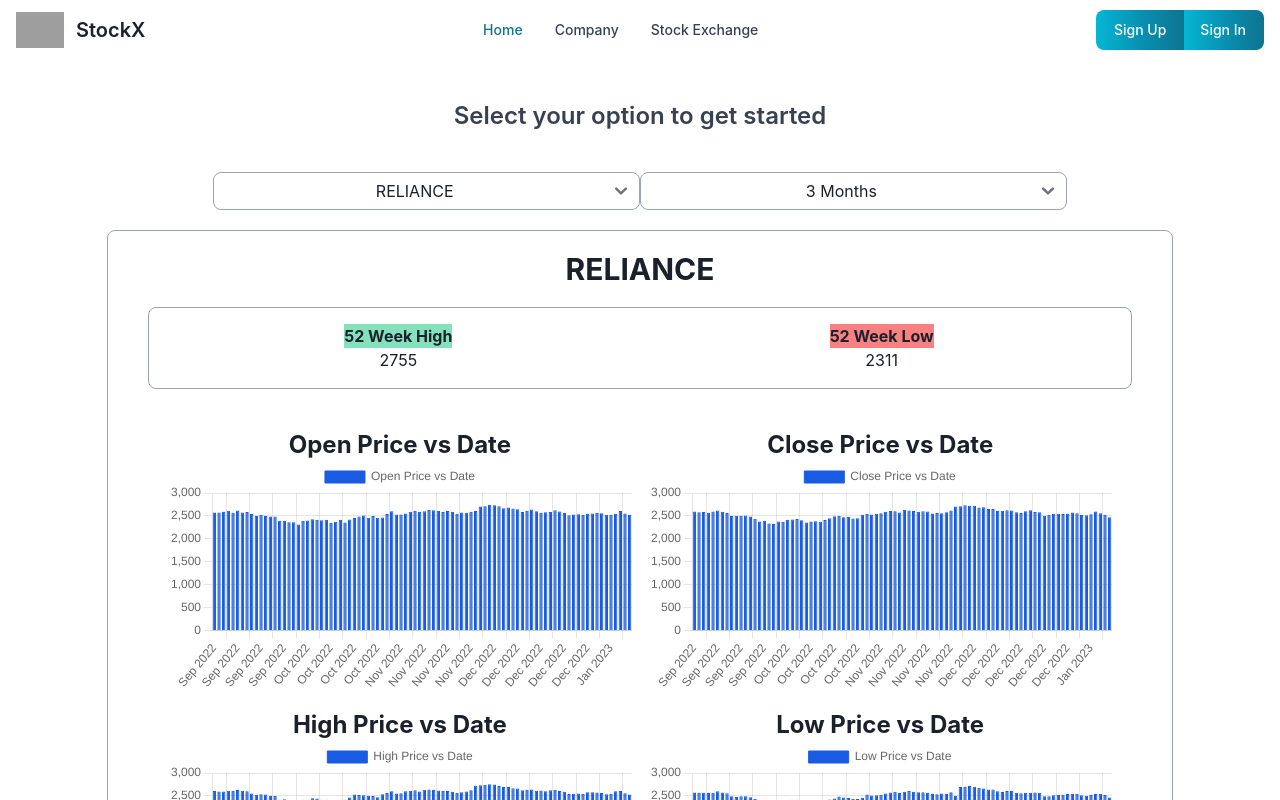
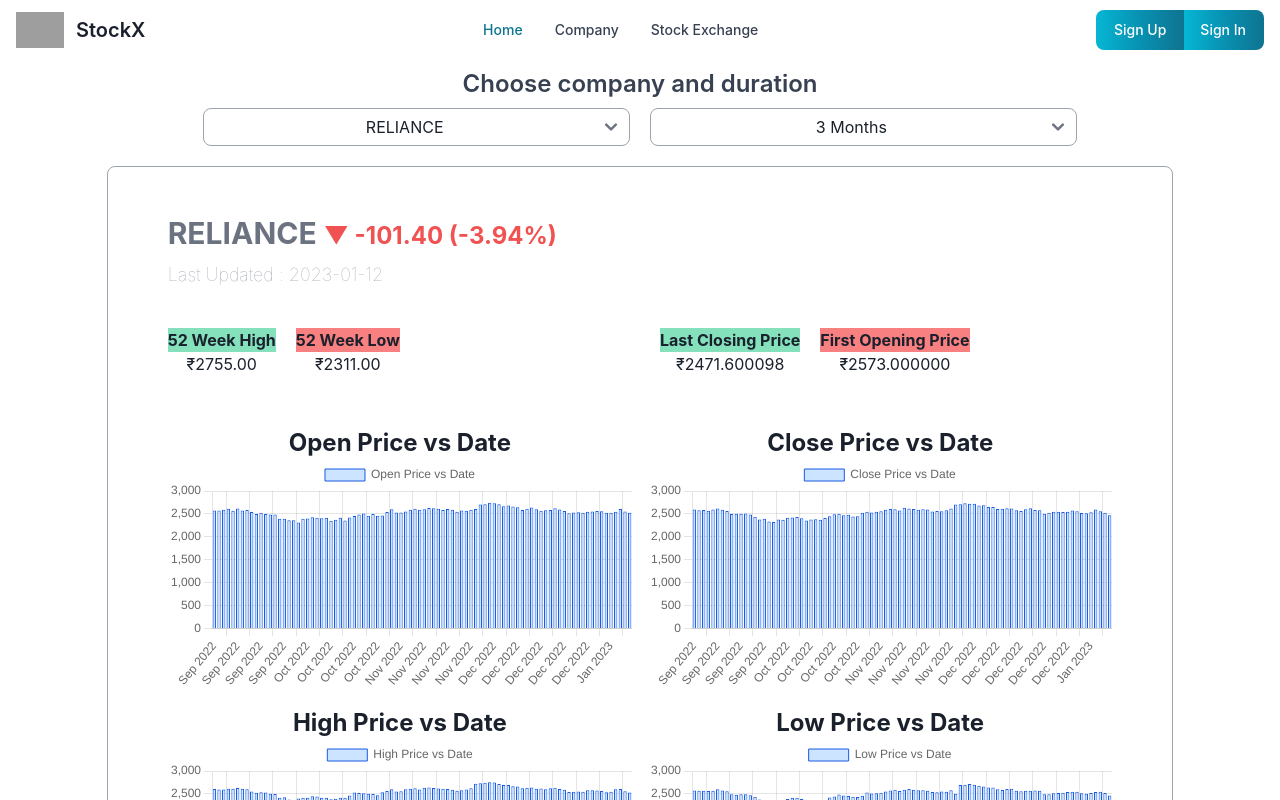
Before and after one commit to adarshanand67/StockX, a React (Vite) app in the folder frontend/: page /company in a window 1280 px wide. Shown: the top 800 px of the page. Built offline with nearby package versions, Linux system fonts and the light colour scheme; grey boxes are pictures that could not be loaded.

Commit message:
Added Last Updated

```diff
--- a/frontend/src/App.jsx
+++ b/frontend/src/App.jsx
@@ -82,10 +82,10 @@ function App() {
       {/* Set routes to /signup */}
       <div className="">
         <h1
-          className="text-2xl text-gray-700 m-10 font-semibold"
+          className="text-2xl text-gray-700 m-2 font-semibold"
           style={{ textAlign: "center" }}
         >
-          Select your option to get started
+          Choose company and duration
         </h1>
       </div>
 
@@ -107,7 +107,11 @@ function App() {
                   duration,
                   setDuration
                 )}
-                <DisplayCharts data={data} company={selectedCompany} />
+                <DisplayCharts
+                  data={data}
+                  company={selectedCompany}
+                  duration={duration}
+                />
               </>
             }
           />
@@ -122,7 +126,11 @@ function App() {
                   duration,
                   setDuration
                 )}
-                <DisplayCharts data={data} company={selectedCompany} />
+                <DisplayCharts
+                  data={data}
+                  company={selectedCompany}
+                  duration={duration}
+                />
               </>
             }
           />
--- a/frontend/src/components/DisplayCharts.jsx
+++ b/frontend/src/components/DisplayCharts.jsx
@@ -21,9 +21,11 @@ const dateFormater = (date) => {
   return `${monthName} ${year}`;
 };
 
-const DisplayCharts = ({ data, company }) => {
+const DisplayCharts = ({ data, company, duration }) => {
+  const RupeeSymbol = "\u20B9";
   const dateLabels = data.map((item) => dateFormater(item.Date));
-  console.log(dateLabels);
+  // console.log(dateLabels);
+  const pureDates = data.map((item) => item.Date);
   const openPrices = data.map((item) => item.Open);
   const closePrices = data.map((item) => item.Close);
   const highPrices = data.map((item) => item.High);
@@ -31,9 +33,22 @@ const DisplayCharts = ({ data, company }) => {
   const volume = data.map((item) => item.Volume);
   const adjClose = data.map((item) => item["Adj Close"]);
 
-  const WeekHigh52 = Math.max(...highPrices).toString();
-  const WeekLow52 = Math.min(...lowPrices).toString();
-  console.log(WeekHigh52, WeekLow52);
+  const WeekHigh52 = Math.max(...highPrices).toFixed(2);
+  const WeekLow52 = Math.min(...lowPrices).toFixed(2);
+  // console.log(WeekHigh52, WeekLow52);
+
+  const lastClosingPrice = closePrices[closePrices.length - 1];
+  const FirstOpeningPrice = openPrices[0];
+  const lastestDate = pureDates[pureDates.length - 1];
+
+  const priceChange = (lastClosingPrice - FirstOpeningPrice).toFixed(2);
+
+  const priceChangePercentage = (
+    (priceChange / FirstOpeningPrice) *
+    100
+  ).toFixed(2);
+  const greenOrRed = priceChange > 0 ? "green" : "red";
+  const upOrDownArrow = priceChange > 0 ? "▲" : "▼";
 
   const Open_vs_Date = {
     labels: dateLabels,
@@ -41,7 +56,7 @@ const DisplayCharts = ({ data, company }) => {
       {
         label: "Open Price vs Date",
         data: openPrices,
-        backgroundColor: "#1A5BE3",
+        backgroundColor: "#CCE4FF",
         borderColor: "#1A5BE3",
         borderWidth: 1,
       },
@@ -54,7 +69,7 @@ const DisplayCharts = ({ data, company }) => {
       {
         label: "Close Price vs Date",
         data: closePrices,
-        backgroundColor: "#1A5BE3",
+        backgroundColor: "#CCE4FF",
         borderColor: "#1A5BE3",
         borderWidth: 1,
       },
@@ -67,7 +82,7 @@ const DisplayCharts = ({ data, company }) => {
       {
         label: "High Price vs Date",
         data: highPrices,
-        backgroundColor: "#1A5BE3",
+        backgroundColor: "#CCE4FF",
         borderColor: "#1A5BE3",
         borderWidth: 1,
       },
@@ -80,7 +95,7 @@ const DisplayCharts = ({ data, company }) => {
       {
         label: "Low Price vs Date",
         data: lowPrices,
-        backgroundColor: "#1A5BE3",
+        backgroundColor: "#CCE4FF",
         borderColor: "#1A5BE3",
         borderWidth: 1,
       },
@@ -93,7 +108,7 @@ const DisplayCharts = ({ data, company }) => {
       {
         label: "Volume vs Date",
         data: volume,
-        backgroundColor: "#1A5BE3",
+        backgroundColor: "#CCE4FF",
         borderColor: "#1A5BE3",
         borderWidth: 1,
       },
@@ -106,7 +121,7 @@ const DisplayCharts = ({ data, company }) => {
       {
         label: "Adj Close vs Date",
         data: adjClose,
-        backgroundColor: "#1A5BE3",
+        backgroundColor: "#CCE4FF",
         borderColor: "#1A5BE3",
         borderWidth: 1,
       },
@@ -117,15 +132,45 @@ const DisplayCharts = ({ data, company }) => {
     <>
       <div className="w-5/6 mt-5 m-auto p-5 border border-gray-400 rounded-lg">
         {/* Company Name */}
-        <h1 className="text-3xl font-bold text-center">{company}</h1>
-        <div className="grid grid-rows-1 grid-cols-2 gap-4 m-5 p-4 border border-gray-400 rounded-lg">
-          <div className="flex flex-col items-center justify-center">
-            <h1 className=" font-bold bg-green-300">52 Week High</h1>
-            <h1 className=" ">{WeekHigh52}</h1>
+        <div className="grid grid-rows-2 grid-cols-2 m-5 rounded-lg">
+          {/* 1 */}
+          <div>
+            <h1 className="text-3xl font-bold text-gray-500 mx-5 py-2">
+              {company}{" "}
+              <span
+                className={`text-2xl font-bold text-${greenOrRed}-500`}
+              >{` ${upOrDownArrow} ${priceChange} (${priceChangePercentage}%) `}</span>
+              <br />
+              <span className="text-gray-400 font-thin text-lg ">
+                Last Updated : {lastestDate}
+              </span>
+            </h1>
           </div>
-          <div className="flex flex-col items-center justify-center">
-            <h1 className=" font-bold bg-red-400">52 Week Low</h1>
-            <h1 className=" ">{WeekLow52}</h1>
+          {/* 2 */}
+          <div></div>
+          {/* 3- 52 week data */}
+          <div className="flex gap-5 items-center justify-left mt-5 mx-5">
+            <div className="">
+              <h1 className=" font-bold bg-green-300 ">52 Week High</h1>
+              <h1 className=" text-center">{RupeeSymbol + WeekHigh52}</h1>
+            </div>
+            <div className="">
+              <h1 className="bg-red-400 font-bold ">52 Week Low</h1>
+              <h1 className=" text-center">{RupeeSymbol + WeekLow52}</h1>
+            </div>
+          </div>
+          {/* 4-  Last closeing + first FirstOpeningPrice*/}
+          <div className="flex gap-5 items-center justify-left mt-5 mx-5">
+            <div className="">
+              <h1 className=" font-bold bg-green-300">Last Closing Price</h1>
+              <h1 className=" text-center">{RupeeSymbol + lastClosingPrice}</h1>
+            </div>
+            <div className="">
+              <h1 className="bg-red-400 font-bold">First Opening Price</h1>
+              <h1 className=" text-center">
+                {RupeeSymbol + FirstOpeningPrice}
+              </h1>
+            </div>
           </div>
         </div>
         <div className="grid grid-rows-2 grid-cols-2 gap-4 m-5 p-5">
--- a/frontend/src/components/companyOption.jsx
+++ b/frontend/src/components/companyOption.jsx
@@ -7,7 +7,7 @@ export function companyOption(
   setDuration
 ) {
   return (
-    <div className="flex justify-center">
+    <div className="flex justify-center gap-5">
       <div className="w-1/3">
         <select
           className="block appearance-none text-center w-full bg-white border border-gray-400 hover:border-gray-500 px-4 py-2 pr-8 rounded-lg leading-tight focus:outline-none focus:shadow-outline-blue focus:border-blue-300"
--- a/frontend/src/components/stockExchangeOption.jsx
+++ b/frontend/src/components/stockExchangeOption.jsx
@@ -7,7 +7,7 @@ export function stockExchangeOption(
   setDuration
 ) {
   return (
-    <div className="flex justify-center">
+    <div className="flex justify-center gap-5">
       <div className="w-1/3">
         <select
           className="appearance-none text-center w-full bg-white border border-gray-400 hover:border-gray-500 px-4 py-2 pr-8 rounded-lg leading-tight focus:outline-none focus:shadow-outline-blue focus:border-blue-300"
```
